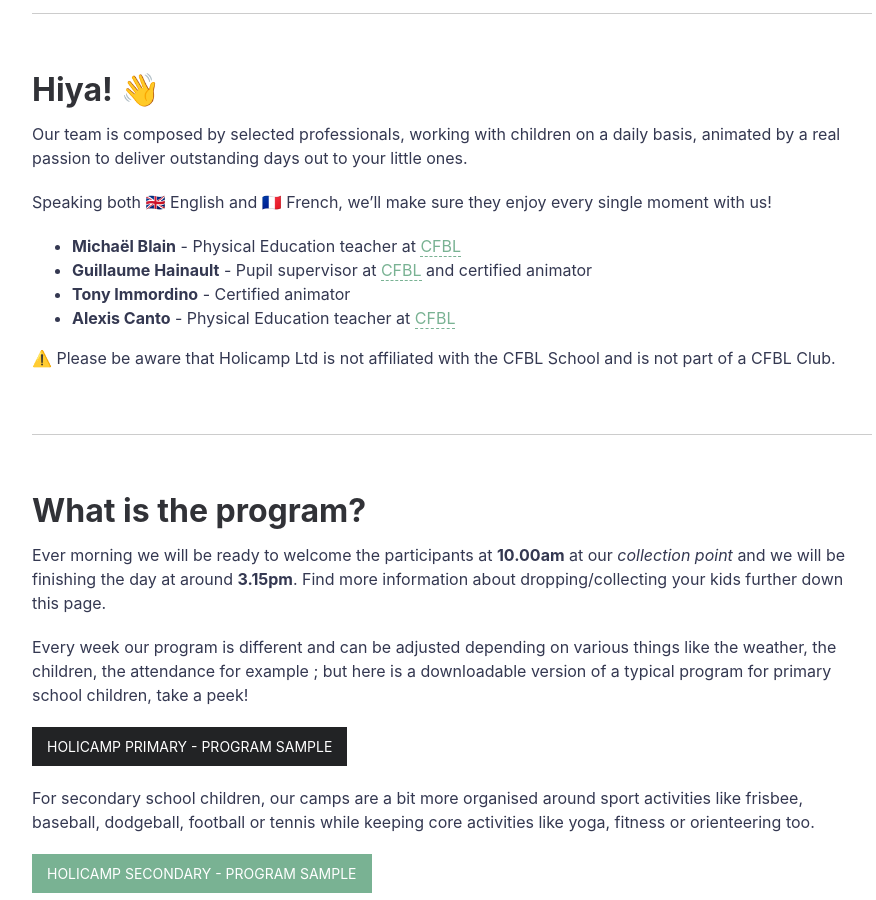
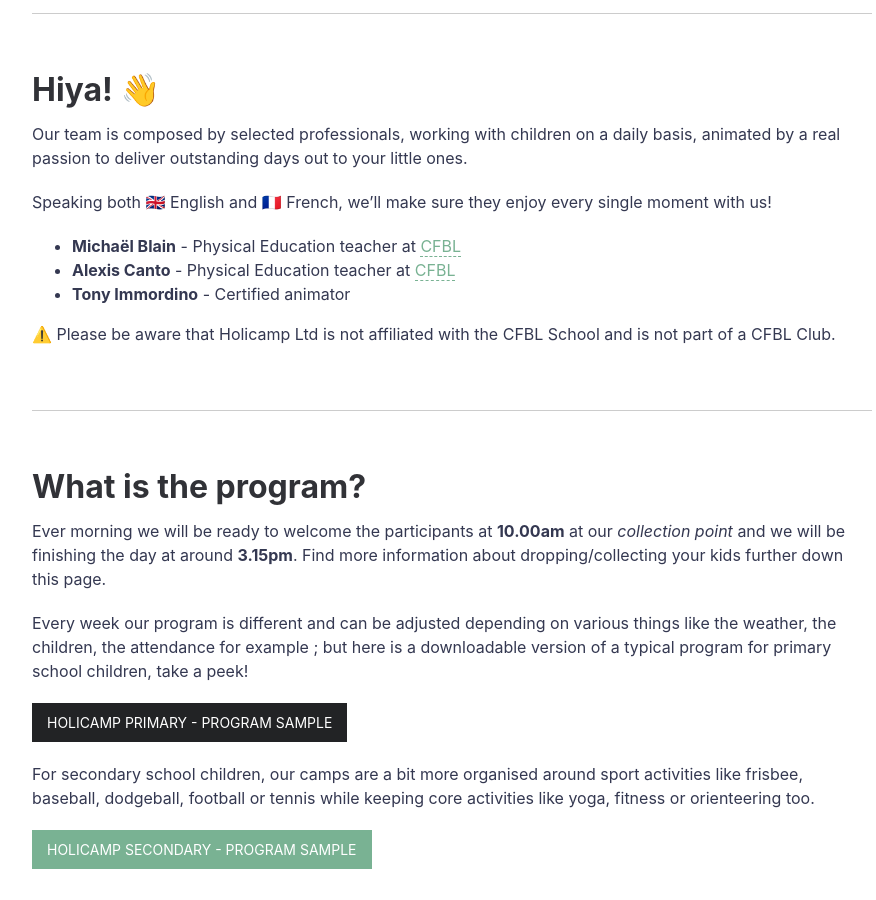
Before and after one commit to holicamp/holicamp.github.io, a Jekyll site: the page built from about.md, in a window 1280 px wide and 900 px high, scrolled down 683 px. Shown: the whole window, without its empty margins (188-1064 px from the left). Built offline with Jekyll 4.4.1, drawn with Linux system fonts in a browser that asks for light colours; nearby versions of some CDN libraries.

Commit message:
Update about.md

```diff
--- a/about.md
+++ b/about.md
@@ -30,9 +30,8 @@ Our team is composed by selected professionals, working with children on a daily
 Speaking both 🇬🇧 English and 🇫🇷 French, we'll make sure they enjoy every single moment with us!
 
 - **Michaël Blain** - Physical Education teacher at [CFBL](https://www.cfbl.org.uk/)
-- **Guillaume Hainault** - Pupil supervisor at [CFBL](https://www.cfbl.org.uk/) and certified animator
+- **Alexis Canto** - Physical Education teacher at [CFBL](https://www.cfbl.org.uk/)
 - **Tony Immordino** - Certified animator
-- **Alexis Canto** - Physical Education teacher at [CFBL](https://www.cfbl.org.uk/)
 
 ⚠️ Please be aware that Holicamp Ltd is not affiliated with the CFBL School and is not part of a CFBL Club.
 
```
